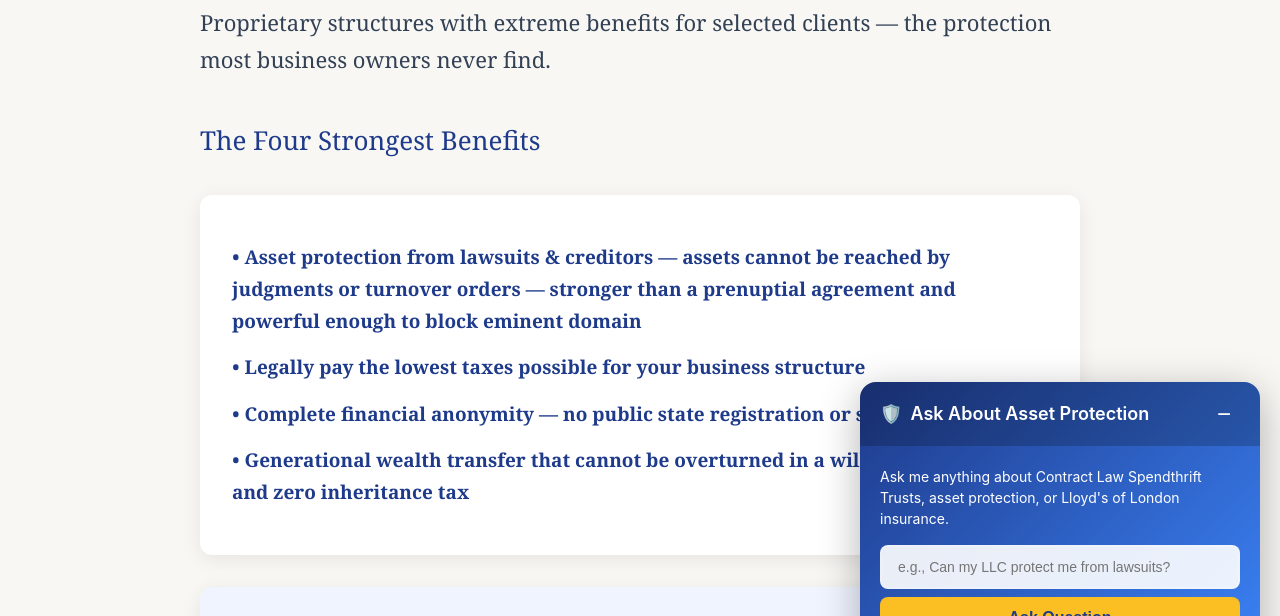
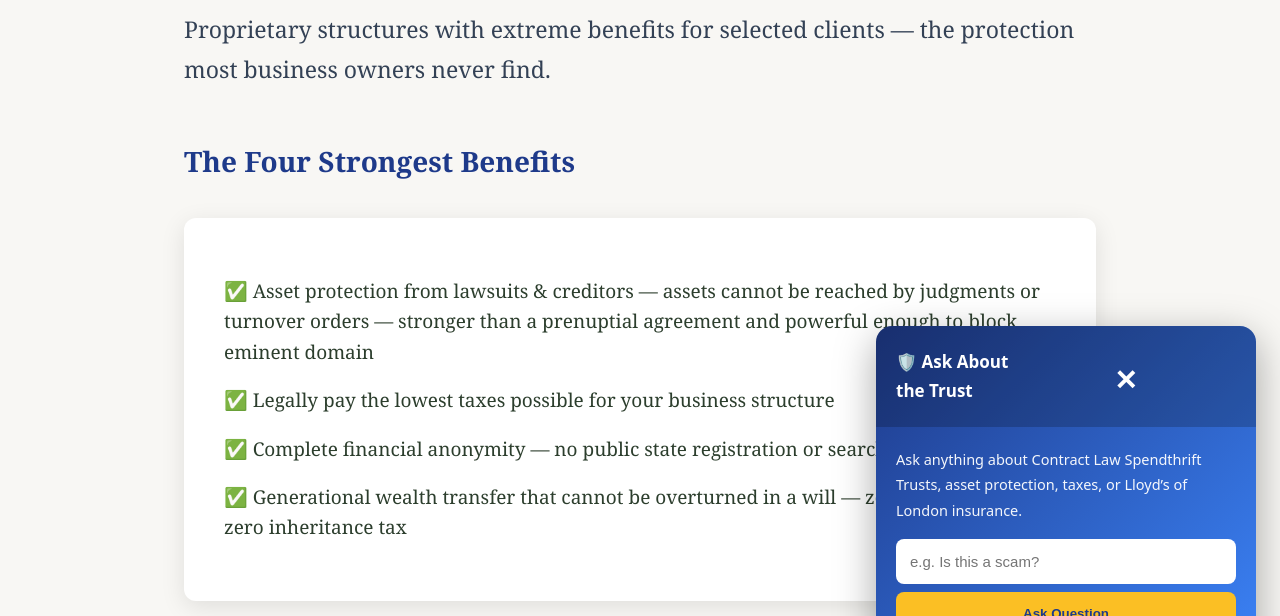
Before and after one commit to EBIresults/ebiresults-website, a plain HTML site: page index.html in a window 1280 px wide. Shown: the part 121-737 px from the top of the page. Drawn offline with Linux system fonts and the light colour scheme.

Commit message:
Update index.html

```diff
--- a/index.html
+++ b/index.html
@@ -3,170 +3,115 @@
 <head>
   <meta charset="UTF-8">
   <meta name="viewport" content="width=device-width, initial-scale=1.0">
-  <meta name="description" content="Contract Law Spendthrift Trusts — superior asset protection, legal tax structuring, complete financial anonymity, and generational wealth transfer insured by Lloyd's of London.">
-  <title>Contract Law Spendthrift Trusts | Insured by Lloyd's of London | EBI Results</title>
+  <meta name="description" content="Contract Law Spendthrift Trusts — superior lawsuit protection, legal tax reduction, complete anonymity, and probate-free generational wealth transfer. Insured by Lloyd's of London.">
+  <title>Contract Law Spendthrift Trusts | Insured by Lloyd's of London</title>
   <style>
     *{margin:0;padding:0;box-sizing:border-box}
-    body{font-family:Georgia,serif;background:#f8f7f4;color:#2c3e2d;line-height:1.7}
-    .container{max-width:920px;margin:0 auto;padding:40px 20px}
-    h1{font-size:38px;font-weight:400;color:#1e3a8a;letter-spacing:-1.2px;margin-bottom:20px}
-    h2{font-size:26px;font-weight:400;color:#1e3a8a;margin:40px 0 20px}
-    .benefit{font-size:19px;font-weight:600;color:#1e3a8a;margin:14px 0}
-    .cta-btn{display:inline-block;background:#1e3a8a;color:#fff;padding:18px 44px;border-radius:8px;font-size:19px;font-weight:600;text-decoration:none;margin:32px 0}
+    body{font-family:Georgia,serif;background:#f8f7f4;color:#2c3e2d;line-height:1.75}
+    .container{max-width:960px;margin:0 auto;padding:40px 24px}
+    h1{font-size:42px;font-weight:400;color:#1e3a8a;letter-spacing:-1.5px;margin-bottom:16px}
+    h2{font-size:28px;color:#1e3a8a;margin:48px 0 24px}
+    .benefit{font-size:19px;margin:18px 0;line-height:1.6}
+    .section{background:#fff;border-radius:12px;padding:40px;margin:32px 0;box-shadow:0 6px 24px rgba(0,0,0,0.1)}
+    .cta-btn{display:inline-block;background:#1e3a8a;color:white;padding:20px 48px;border-radius:8px;font-size:20px;font-weight:600;text-decoration:none;margin:32px 0 16px}
     .cta-btn:hover{background:#3b82f6}
-    .section{background:#fff;border-radius:12px;padding:32px;margin:32px 0;box-shadow:0 4px 20px rgba(0,0,0,0.08)}
-    footer{margin-top:80px;padding-top:30px;border-top:1px solid #ddd;text-align:center;color:#666;font-size:14px}
+    footer{margin-top:80px;padding-top:40px;border-top:1px solid #ddd;text-align:center;color:#555;font-size:15px}
   </style>
 </head>
 <body>
   <div class="container">
     <h1>Contract Law Spendthrift Trusts</h1>
-    <p style="font-size:22px;color:#334155;margin-bottom:32px;">Proprietary structures with extreme benefits for selected clients — the protection most business owners never find.</p>
+    <p style="font-size:23px;color:#334155;margin-bottom:40px;">Proprietary structures with extreme benefits for selected clients — the protection most business owners never find.</p>
 
     <h2>The Four Strongest Benefits</h2>
     <div class="section">
-      <p class="benefit">• Asset protection from lawsuits & creditors — assets cannot be reached by judgments or turnover orders — stronger than a prenuptial agreement and powerful enough to block eminent domain</p>
-      <p class="benefit">• Legally pay the lowest taxes possible for your business structure</p>
-      <p class="benefit">• Complete financial anonymity — no public state registration or searchable records</p>
-      <p class="benefit">• Generational wealth transfer that cannot be overturned in a will — zero probate and zero inheritance tax</p>
+      <p class="benefit">✅ Asset protection from lawsuits & creditors — assets cannot be reached by judgments or turnover orders — stronger than a prenuptial agreement and powerful enough to block eminent domain</p>
+      <p class="benefit">✅ Legally pay the lowest taxes possible for your business structure</p>
+      <p class="benefit">✅ Complete financial anonymity — no public state registration or searchable records</p>
+      <p class="benefit">✅ Generational wealth transfer that cannot be overturned in a will — zero probate and zero inheritance tax</p>
     </div>
 
     <div class="section" style="background:#f0f4ff">
-      <p style="font-size:18px;font-weight:600;color:#1e3a8a;margin-bottom:12px;">🛡️ Insured by Lloyd's of London</p>
-      <p>Drawing from foundational principles in trust law as detailed by Austin Wakeman Scott in "Scott on Trusts", we make this powerful strategy simple and practical so you can protect what you've built without adding more complexity to your already busy life.</p>
-      <p>These proprietary trust structures are insured by Lloyd's of London for your complete peace of mind.</p>
+      <p style="font-size:19px;font-weight:600;color:#1e3a8a;">🛡️ Insured by Lloyd's of London</p>
+      <p>Drawing from foundational principles in trust law as detailed by Austin Wakeman Scott in “Scott on Trusts”, we make this powerful strategy simple and practical so you can protect what you’ve built without adding more complexity to your already busy life.</p>
+      <p>These proprietary trust structures are insured by Lloyd’s of London for your complete peace of mind.</p>
     </div>
 
-    <h2>How Contract Law Trusts Differ From Traditional Trusts</h2>
-    <div class="section">
-      <p>Traditional statutory trusts are public records with minimal protection. Contract Law Spendthrift Trusts are private contracts that provide:</p>
-      <ul style="margin:16px 0 0 20px;font-size:17px;line-height:1.8">
-        <li>No public registration or searchable records</li>
-        <li>Far superior lawsuit & creditor protection</li>
-        <li>Legal tax structuring opportunities</li>
-        <li>Zero probate and zero inheritance tax</li>
-      </ul>
-    </div>
-
-    <h2>Who Should Consider This Structure?</h2>
-    <div class="section">
-      <p>Particularly powerful for business owners, real estate investors, medical professionals, attorneys, accredited investors, and high-net-worth families seeking real protection.</p>
-    </div>
-
+    <h2>Ready to Protect What You’ve Built?</h2>
     <div style="text-align:center">
       <a href="https://calendly.com/estateplanningyoucantrust/second-consultation" class="cta-btn">Book Your Free Consultation Now</a>
-      <p style="color:#666;margin-top:12px;">Most consultations are done by phone or Zoom. Limited slots available.</p>
+      <p style="color:#555;">Most calls are done by phone or Zoom. Limited slots available.</p>
     </div>
-
-    <footer>
-      <p>EBI Results — Evidence-Based Improvement</p>
-      <p>Phone: (508) 797-2461 | Service Area: United States</p>
-      <p>© 2026 EBI Results. All rights reserved.</p>
-    </footer>
   </div>
 
-  <!-- ==================== TRUST AMA WIDGET ==================== -->
+  <!-- === STRONGER AMA WIDGET === -->
   <style>
-  #trust-ama-widget {
-    position: fixed;
-    bottom: 20px;
-    right: 20px;
-    width: 400px;
-    max-width: calc(100vw - 40px);
-    background: linear-gradient(135deg, #1e3a8a 0%, #3b82f6 100%);
-    border-radius: 16px;
-    box-shadow: 0 10px 40px rgba(0,0,0,0.3);
-    z-index: 9999;
-    font-family: -apple-system, BlinkMacSystemFont, 'Segoe UI', Roboto, sans-serif;
-    transition: all 0.3s ease;
-  }
-  #trust-ama-widget.minimized { width: 80px; height: 80px; border-radius: 50%; cursor: pointer; }
-  #trust-ama-widget.minimized .widget-content { display: none; }
-  .widget-header { background: rgba(0,0,0,0.2); padding: 16px 20px; border-radius: 16px 16px 0 0; display: flex; justify-content: space-between; align-items: center; }
-  .widget-title { color: #fff; font-size: 18px; font-weight: 600; display: flex; align-items: center; gap: 8px; }
-  .widget-toggle { background: transparent; border: none; color: #fff; font-size: 24px; cursor: pointer; padding: 0; width: 32px; height: 32px; display: flex; align-items: center; justify-content: center; }
-  .widget-content { padding: 20px; max-height: 500px; overflow-y: auto; }
-  .widget-intro { color: #fff; font-size: 14px; margin-bottom: 16px; line-height: 1.5; }
-  .widget-input { width: 100%; padding: 12px 16px; border: 2px solid rgba(255,255,255,0.2); border-radius: 8px; background: rgba(255,255,255,0.9); font-size: 14px; color: #1e3a8a; box-sizing: border-box; }
-  .widget-button { width: 100%; padding: 12px 16px; background: #fbbf24; color: #1e3a8a; border: none; border-radius: 8px; font-size: 16px; font-weight: 600; cursor: pointer; margin-top: 8px; }
-  .widget-answer { background: rgba(255,255,255,0.95); padding: 16px; border-radius: 8px; margin-bottom: 16px; color: #1e3a8a; line-height: 1.6; }
-  .widget-cta a { color: #1e3a8a; text-decoration: none; font-weight: 600; }
+  #trust-ama-widget{position:fixed;bottom:24px;right:24px;width:380px;max-width:calc(100vw - 48px);background:linear-gradient(135deg,#1e3a8a,#3b82f6);border-radius:16px;box-shadow:0 12px 40px rgba(0,0,0,0.35);z-index:9999;font-family:system-ui,sans-serif;color:white;transition:all .3s}
+  #trust-ama-widget.minimized{width:72px;height:72px;border-radius:50%;cursor:pointer}
+  #trust-ama-widget.minimized .content{display:none}
+  .header{padding:16px 20px;display:flex;justify-content:space-between;align-items:center;background:rgba(0,0,0,0.2);border-radius:16px 16px 0 0}
+  .title{font-size:17px;font-weight:600;display:flex;align-items:center;gap:8px}
+  .toggle{background:none;border:none;color:white;font-size:28px;cursor:pointer}
+  .content{padding:20px;max-height:520px;overflow-y:auto}
+  .intro{font-size:14.5px;margin-bottom:16px;opacity:0.95}
+  input{width:100%;padding:14px;border-radius:8px;border:none;font-size:15px}
+  button{width:100%;padding:14px;background:#fbbf24;color:#1e3a8a;border:none;border-radius:8px;font-weight:600;margin-top:8px;cursor:pointer}
+  .answer{background:rgba(255,255,255,0.95);color:#1e3a8a;padding:16px;border-radius:8px;margin:16px 0;line-height:1.55}
   </style>
 
   <div id="trust-ama-widget" class="minimized">
-    <div class="widget-header">
-      <div class="widget-title"><span>🛡️</span><span>Ask About Asset Protection</span></div>
-      <button class="widget-toggle" onclick="toggleWidget()">−</button>
+    <div class="header">
+      <div class="title">🛡️ Ask About the Trust</div>
+      <button class="toggle" onclick="toggleWidget()">✕</button>
     </div>
-    <div class="widget-content">
-      <div class="widget-intro">Ask me anything about Contract Law Spendthrift Trusts, asset protection, or Lloyd's of London insurance.</div>
-      <div class="widget-input-area">
-        <input type="text" class="widget-input" id="widget-question" placeholder="e.g., Can my LLC protect me from lawsuits?" onkeypress="if(event.key==='Enter') askQuestion()">
-        <button class="widget-button" onclick="askQuestion()">Ask Question</button>
-      </div>
-      <div id="widget-response"></div>
+    <div class="content">
+      <div class="intro">Ask anything about Contract Law Spendthrift Trusts, asset protection, taxes, or Lloyd’s of London insurance.</div>
+      <input type="text" id="qinput" placeholder="e.g. Is this a scam?" onkeypress="if(event.key==='Enter') ask()">
+      <button onclick="ask()">Ask Question</button>
+      <div id="responses"></div>
     </div>
   </div>
 
   <script>
-  let questionsAsked = 0;
-  let emailCaptured = false;
-
-  const knowledgeBase = {
-    "can my llc protect me from lawsuits": { answer: "Your LLC is not asset protection. Plaintiff attorneys pierce the corporate veil every day. Once that happens, your house, savings, and retirement are on the table. The Contract Law Spendthrift Trust protects at the contract level — a much stronger barrier. You can keep your LLC, just don't rely on it alone." },
-    "what is a contract law spendthrift trust": { answer: "A Contract Law Spendthrift Trust is a proprietary structure with extreme benefits for selected clients. It provides four core protections..." },
-    "is this legal": { answer: "Absolutely. Contract Law Spendthrift Trusts are built on proven trust law principles detailed by Austin Wakeman Scott..." },
-    "how is this different from a revocable living trust": { answer: "A revocable living trust is a public record, offers no lawsuit protection..." },
-    "how much does it cost": { answer: "Less than one lawsuit. Less than probate. Less than the taxes you're overpaying..." },
-    "who is this for": { answer: "Designed for high-income earners making $250k+ annually..." },
-    "what does lloyds of london have to do with this": { answer: "Lloyd's of London has been insuring the world's biggest risks for over 300 years..." },
-    "can this protect me from divorce": { answer: "Yes. A properly structured Contract Law Spendthrift Trust provides asset protection stronger than a prenuptial agreement..." },
-    "will this help me pay less taxes": { answer: "Yes. Contract Law Spendthrift Trusts offer legal tax structuring advantages..." },
-    "is this private or will it be public record": { answer: "Completely private. Unlike revocable living trusts which are public filings..." }
+  let count = 0;
+  const kb = {
+    "scam": "No, this is not a scam. This is a legitimate, time-tested Contract Law Spendthrift Trust structure used by high-net-worth individuals and business owners for decades. It is built on established trust law principles and backed by a certificate of insurance from Lloyd’s of London.",
+    "llc": "Your LLC does not protect your personal assets. A plaintiff’s attorney can pierce the corporate veil. The Contract Law Spendthrift Trust adds a powerful second layer that courts have consistently upheld.",
+    "cost": "Less than one major lawsuit or probate battle. Personal setup starts at a fraction of what most people lose in a single unprotected legal issue.",
+    "legal": "100% legal. It is a private contractual arrangement under long-established trust law.",
+    "lloyds": "Lloyd’s of London has insured this structure. That level of institutional credibility removes any doubt about legitimacy.",
+    "tax": "It allows legal tax structuring opportunities that most CPAs are not familiar with.",
+    "probate": "Zero probate and zero inheritance tax when structured correctly."
   };
 
-  function toggleWidget() {
-    const widget = document.getElementById('trust-ama-widget');
-    widget.classList.toggle('minimized');
-  }
+  function toggleWidget(){ document.getElementById('trust-ama-widget').classList.toggle('minimized'); }
 
-  function askQuestion() {
-    const input = document.getElementById('widget-question');
-    const question = input.value.trim().toLowerCase();
-    if (!question) return;
+  function ask(){
+    const input = document.getElementById('qinput');
+    const q = input.value.trim().toLowerCase();
+    if(!q) return;
 
-    questionsAsked++;
+    count++;
+    let answer = "Excellent question. The best way to understand how this applies to your specific situation is to book a short consultation.";
 
-    let answer = "That's a great question! I recommend booking a free consultation so an expert can discuss your specific situation.";
-    for (const key in knowledgeBase) {
-      if (question.includes(key)) {
-        answer = knowledgeBase[key].answer;
+    for(let key in kb){
+      if(q.includes(key)){
+        answer = kb[key];
         break;
       }
     }
 
-    const responseDiv = document.getElementById('widget-response');
-    responseDiv.innerHTML += `<div class="widget-answer"><strong>Q:</strong> ${input.value}<br><br><strong>A:</strong> ${answer}</div>`;
+    document.getElementById('responses').innerHTML += `<div class="answer"><strong>Q:</strong> ${input.value}<br><br><strong>A:</strong> ${answer}</div>`;
+
+    if(count >= 2){
+      document.getElementById('responses').innerHTML += `<div class="answer" style="background:#fff3cd;color:#1e3a8a">Would you like personalized answers and next steps? <a href="https://calendly.com/estateplanningyoucantrust/second-consultation" style="color:#1e3a8a;font-weight:600">Book a Free Consultation</a></div>`;
+    }
 
     input.value = '';
-
-    if (questionsAsked >= 2 && !emailCaptured) {
-      responseDiv.innerHTML += `<div class="widget-email-capture"><p>Want more answers? Enter your email:</p><input type="email" class="widget-email-input" id="widget-email" placeholder="your@email.com" /><button class="widget-small-button" onclick="captureEmail()">Continue</button></div>`;
-    }
   }
 
-  function captureEmail() {
-    const email = document.getElementById('widget-email').value;
-    if (email) {
-      console.log('Lead captured:', email);
-      emailCaptured = true;
-    }
-  }
-
-  setTimeout(() => {
-    document.getElementById('trust-ama-widget').classList.remove('minimized');
-  }, 3000);
+  // Auto open after 3 seconds
+  setTimeout(()=>{ document.getElementById('trust-ama-widget').classList.remove('minimized'); }, 3000);
   </script>
-
 </body>
 </html>
```
